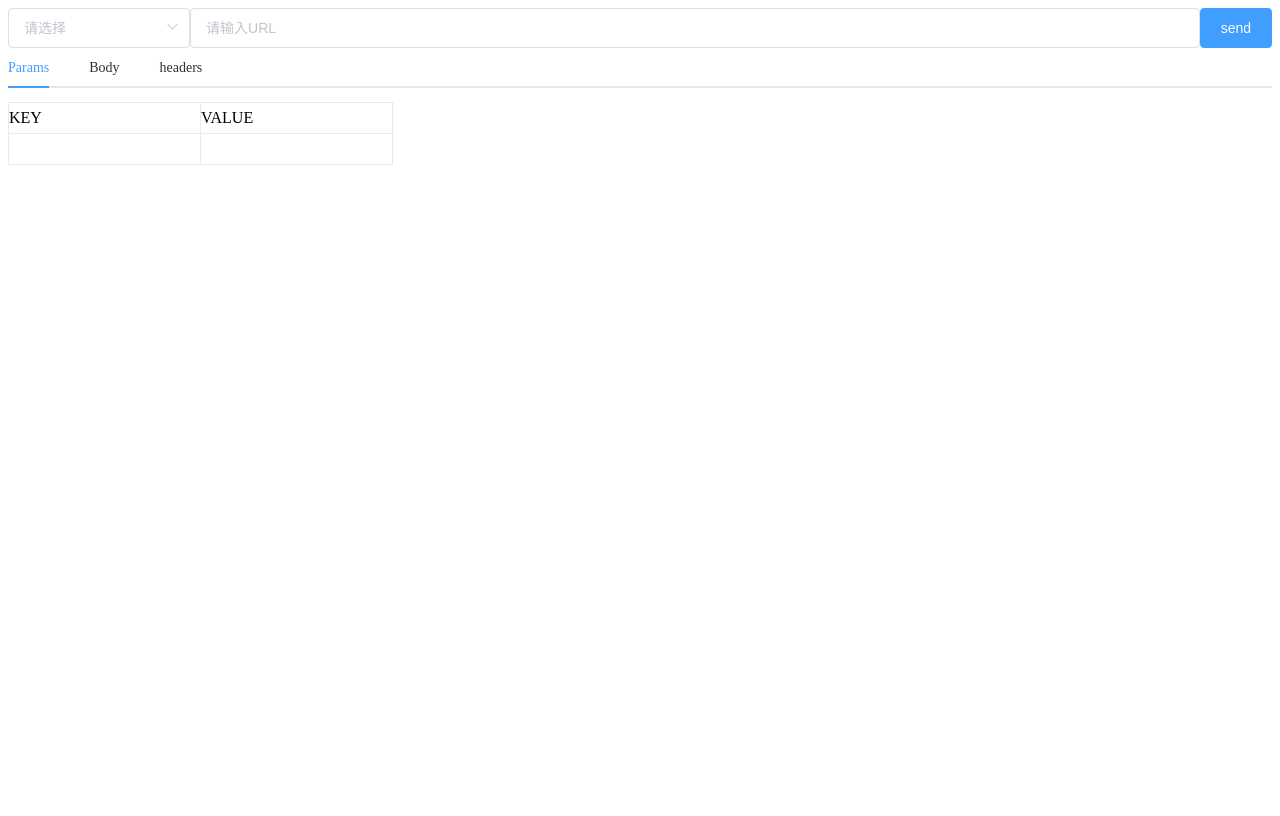
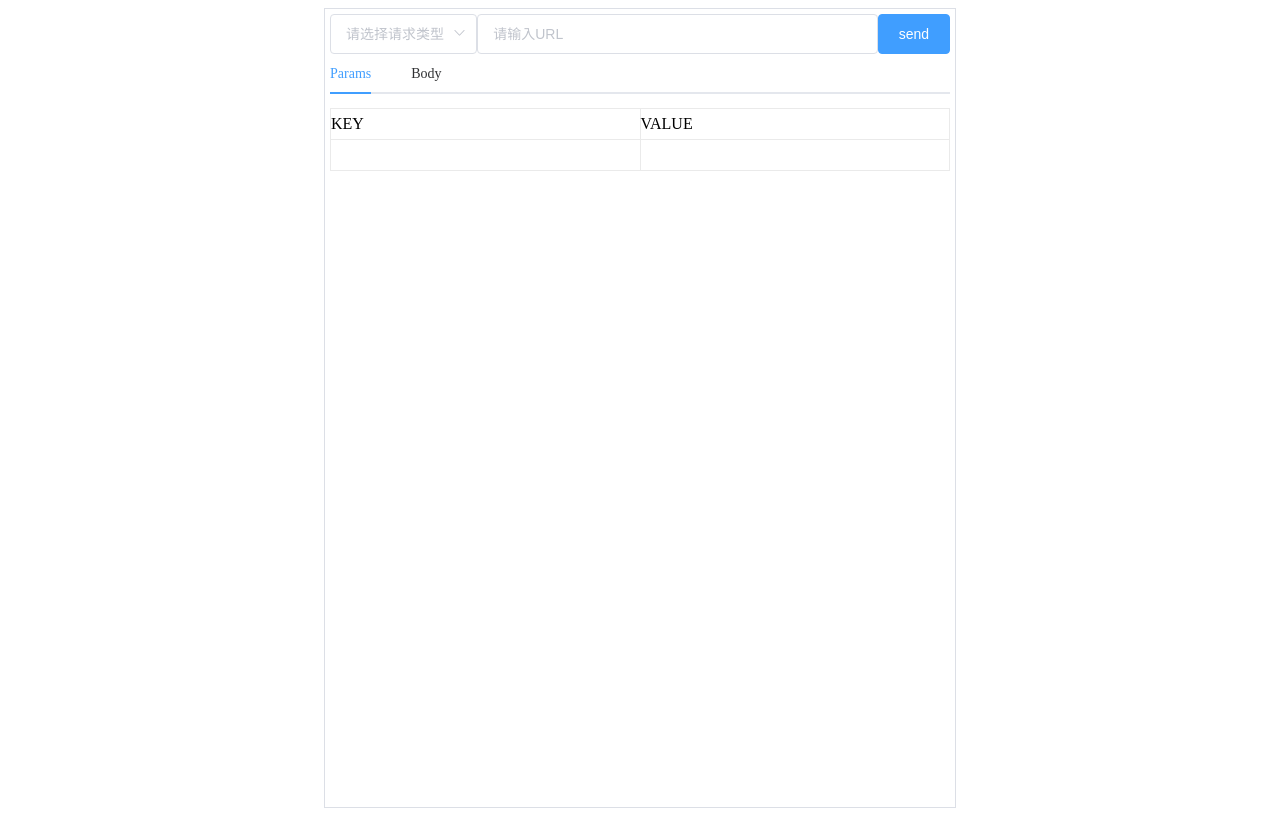
Before and after one commit to JamesChen111/port-test, a Vue app: page / in a window 1280 px wide. Built offline with nearby package versions, Linux system fonts and the light colour scheme.

Commit message:
修改样式

```diff
--- a/src/App.vue
+++ b/src/App.vue
@@ -1,7 +1,7 @@
 <template>
   <div id="app">
     <div class="header">
-      <el-select v-model="value" placeholder="请选择">
+      <el-select v-model="value" placeholder="请选择请求类型">
         <el-option
           v-for="item in options"
           :key="item.value"
@@ -15,7 +15,7 @@
     </div>
     <el-tabs v-model="activeName">
       <el-tab-pane label="Params" name="get">
-        <table cellpadding="0" cellspacing="0">
+        <table cellpadding="0" cellspacing="0" style="width:100%">
           <tr>
             <td>KEY</td>
             <td>VALUE</td>
@@ -34,7 +34,7 @@
         </table>
       </el-tab-pane>
       <el-tab-pane label="Body" name="post">
-        <table cellpadding="0" cellspacing="0">
+        <table cellpadding="0" cellspacing="0" style="width:100%">
           <tr>
             <td>KEY</td>
             <td>VALUE</td>
@@ -47,24 +47,6 @@
             <td>
               <input v-model="item.value" />
               <i class="el-icon-close" @click="remove1(index)"></i>
-            </td>
-          </tr>
-        </table>
-      </el-tab-pane>
-      <el-tab-pane label="headers" name="headers">
-        <table cellpadding="0" cellspacing="0">
-          <tr>
-            <td>KEY</td>
-            <td>VALUE</td>
-          </tr>
-          <tr v-for="(item, index) in formData" :key="item.id">
-            <td>
-              <i class="el-icon-plus" @click="add2"></i>
-              <input v-model="item.key" />
-            </td>
-            <td>
-              <input v-model="item.value" />
-              <i class="el-icon-close" @click="remove3(index)"></i>
             </td>
           </tr>
         </table>
@@ -91,7 +73,6 @@ export default {
       activeName: "get",
       items: [{ id: 1, key: "", value: "" }],
       formData: [{ id: 1, key: "", value: "" }],
-      data: {},
       headers: [{ id: 1, key: "", value: "" }],
       header: {}
     };
@@ -107,11 +88,6 @@ export default {
       let _id = this.formData[length].id + 1;
       this.formData.push({ id: _id, key: "", value: "" });
     },
-    add2() {
-      const length = this.headers.length - 1;
-      let _id = this.headers[length].id + 1;
-      this.headers.push({ id: _id, key: "", value: "" });
-    },
     remove(index) {
       const length = this.items.length;
       if (length > 1) {
@@ -124,14 +100,9 @@ export default {
         this.formData.splice(index, 1);
       }
     },
-    remove2(index) {
-      const length = this.headers.length;
-      if (length > 1) {
-        this.headers.splice(index, 1);
-      }
-    },
     handleSubmit() {
       let URL = this.url;
+      let requestBody = {};
       this.items.forEach((value, index) => {
         if (index === 0) {
           if (value.key !== "" && value.value !== "")
@@ -140,23 +111,28 @@ export default {
           URL += "&" + value.key + "=" + value.value;
         }
       });
+      console.log(this.formData);
       this.formData.forEach(value => {
-        this.data[value.key] = value.value;
-      });
-      this.headers.forEach(value => {
-        this.header[value.key] = value.value;
+        requestBody[value.key] = value.value;
       });
       this.$axios({
         method: this.value,
         url: URL,
-        data: this.data,
-        headers: this.header
+        data: requestBody
       });
     }
   }
 };
 </script>
 <style lang="less">
+#app {
+  width: 50%;
+  height: 100vh;
+  margin: 0 auto;
+  border: 1px solid #dcdfe6;
+  padding: 5px;
+  box-sizing: border-box;
+}
 .header {
   display: flex;
 }
@@ -171,6 +147,7 @@ table tr td {
   input {
     margin: 5px;
     border: 0;
+    width: 90%;
   }
   i {
     display: none !important;
```
Also changed, not shown: 1 other file (tests, documents, lock files or other folders).
